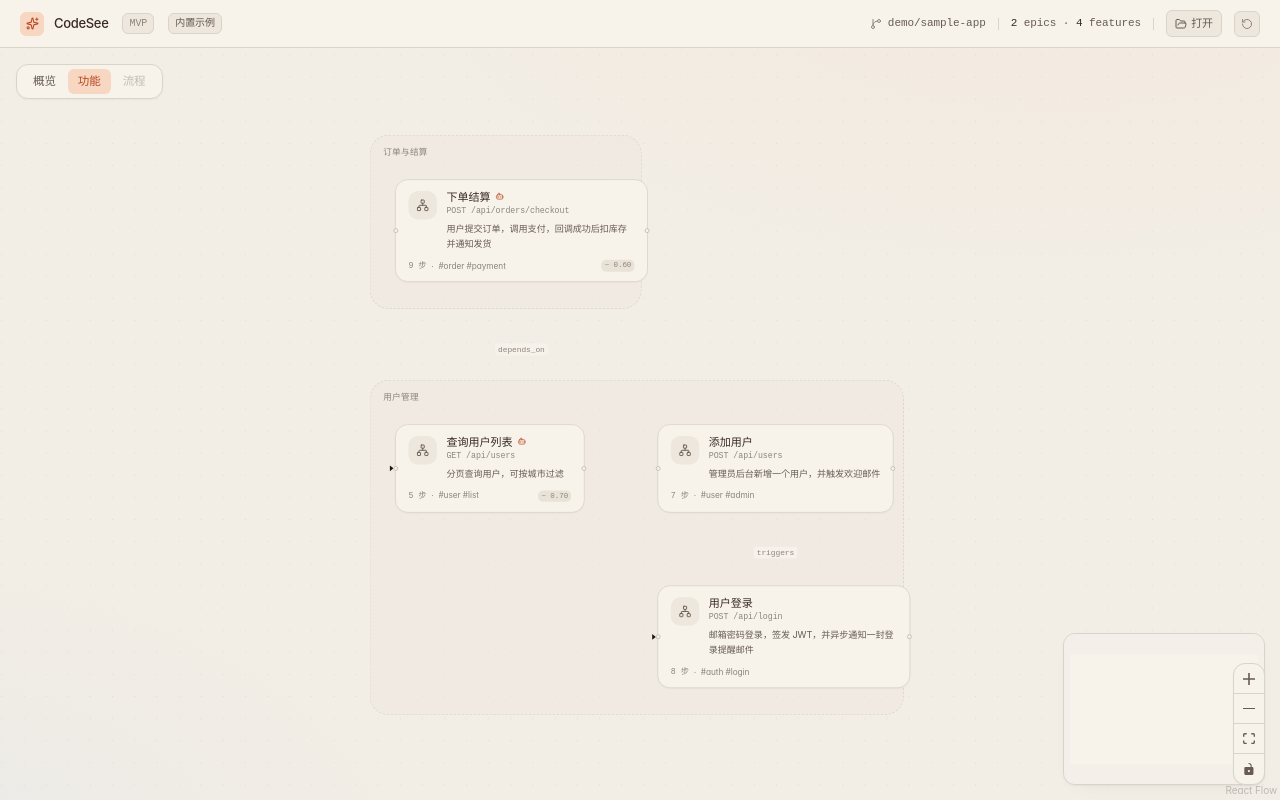
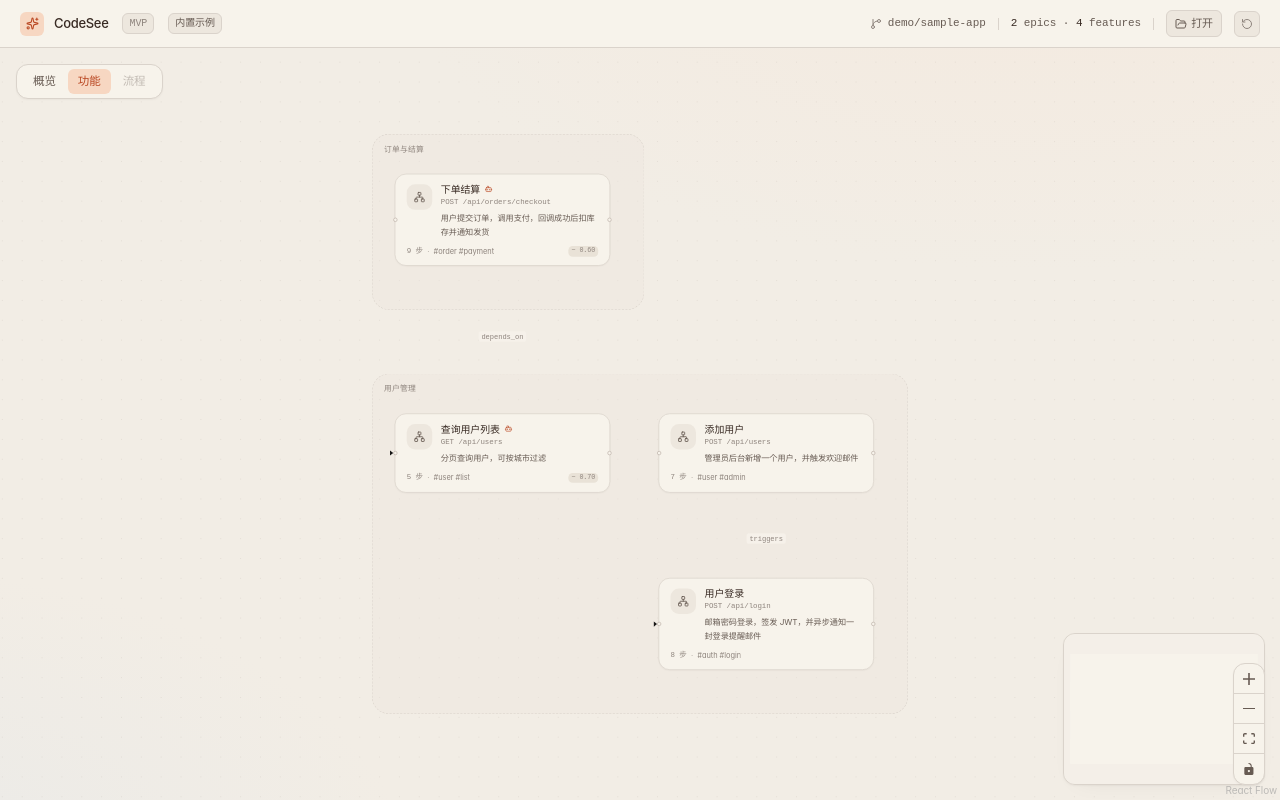
Before and after one commit to Kaka-cheaper/codeSee, a React (Vite) app in the folder mvp-web/: page / in a window 1280 px wide. Built offline with nearby package versions, Linux system fonts and the light colour scheme.

Commit message:
fix(layout): 节点固定宽度与 ELK 尺寸对齐，消除重叠和溢出

```diff
--- a/mvp-web/src/graph/EpicNodeView.tsx
+++ b/mvp-web/src/graph/EpicNodeView.tsx
@@ -14,7 +14,7 @@ function EpicNodeViewImpl({ data, selected }: NodeProps) {
   return (
     <div
       className={cn(
-        'group relative flex min-w-[220px] max-w-[300px] items-center gap-3 rounded-2xl border bg-[var(--color-bg-1)]',
+        'group relative flex w-[284px] items-center gap-3 rounded-2xl border bg-[var(--color-bg-1)]',
         'px-4 py-3 transition-shadow duration-150',
         'shadow-[0_1px_2px_oklch(0_0_0/0.04)]',
         'hover:shadow-[0_2px_8px_oklch(0_0_0/0.06)]',
--- a/mvp-web/src/graph/FeatureNodeView.tsx
+++ b/mvp-web/src/graph/FeatureNodeView.tsx
@@ -45,7 +45,7 @@ function FeatureNodeViewImpl({ data, selected }: NodeProps) {
   return (
     <div
       className={cn(
-        'group relative min-w-[240px] max-w-[320px] rounded-2xl border bg-[var(--color-bg-1)]',
+        'group relative w-[304px] rounded-2xl border bg-[var(--color-bg-1)]',
         'px-4 py-3 transition-shadow duration-150',
         'shadow-[0_1px_2px_oklch(0_0_0/0.04)]',
         'hover:shadow-[0_2px_8px_oklch(0_0_0/0.06)]',
--- a/mvp-web/src/graph/StepNodeView.tsx
+++ b/mvp-web/src/graph/StepNodeView.tsx
@@ -46,7 +46,7 @@ function StepNodeViewImpl({ data, selected }: NodeProps) {
   return (
     <div
       className={cn(
-        'group relative min-w-[180px] max-w-[240px] rounded-2xl border bg-[var(--color-bg-1)]',
+        'group relative w-[224px] rounded-2xl border bg-[var(--color-bg-1)]',
         'px-3 py-2.5 transition-shadow duration-150',
         'shadow-[0_1px_2px_oklch(0_0_0/0.04)]',
         'hover:shadow-[0_2px_6px_oklch(0_0_0/0.06)]',
--- a/mvp-web/src/graph/layout.ts
+++ b/mvp-web/src/graph/layout.ts
@@ -5,9 +5,9 @@ import type { FcgViewEdge, FcgViewNode } from './fcgView'
  * 节点尺寸（与节点视图保持一致；估算用）。
  */
 const NODE_SIZE: Record<FcgViewNode['kind'], { width: number; height: number }> = {
-  epic: { width: 280, height: 96 },
-  feature: { width: 280, height: 132 },
-  step: { width: 220, height: 80 },
+  epic: { width: 300, height: 100 },
+  feature: { width: 320, height: 160 },
+  step: { width: 240, height: 88 },
 }
 
 export interface LaidOutNode {
```
